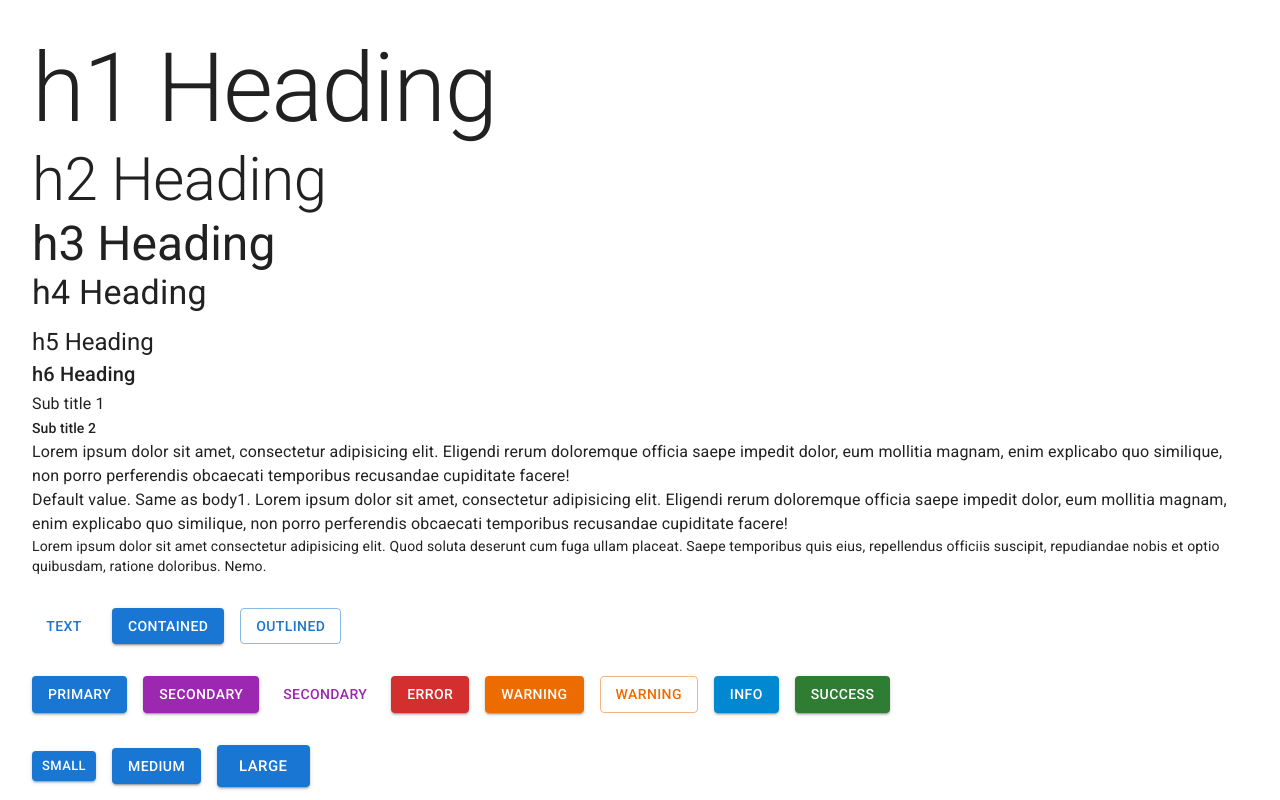
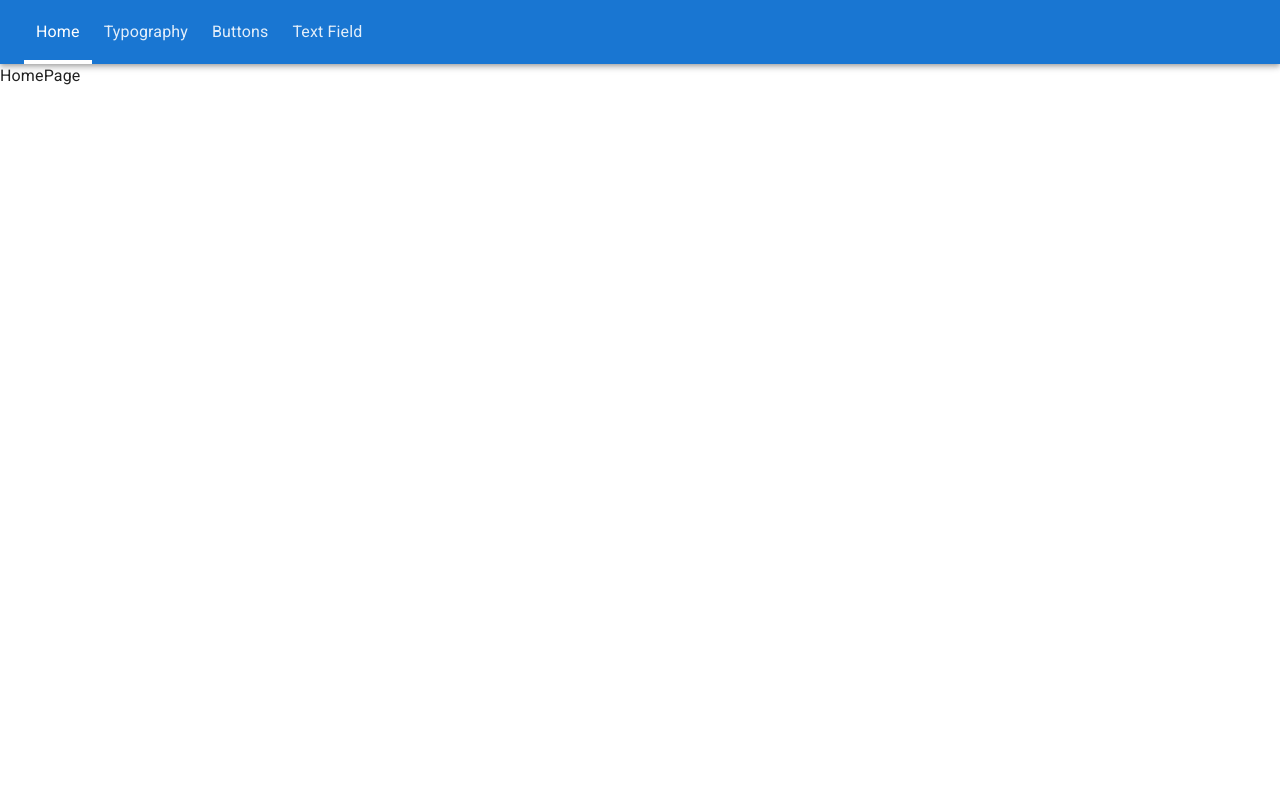
Before and after one commit to MariusDevelops/react-ts-mui, a React (Vite) app: page / in a window 1280 px wide. Shown: the top 800 px of the page. Built offline with nearby package versions, Linux system fonts and the light colour scheme.

Commit message:
feat: navigation bar

```diff
--- a/package.json
+++ b/package.json
@@ -15,6 +15,7 @@
     "@mui/material": "^5.11.7",
     "react": "^18.2.0",
     "react-dom": "^18.2.0",
+    "react-router-dom": "^6.8.1",
     "vite-tsconfig-paths": "^4.0.5"
   },
   "devDependencies": {
--- a/src/app.tsx
+++ b/src/app.tsx
@@ -1,16 +1,21 @@
 import React from 'react';
-import TypographyPage from 'pages/typography-page';
-import ButtonPage from 'pages/button-page';
-import TextFieldPage from 'pages/text-field-page';
-import { Box } from '@mui/material';
+import router from 'navigation/router';
+import { RouterProvider } from 'react-router-dom';
+// import TypographyPage from 'pages/typography-page';
+// import ButtonPage from 'pages/button-page';
+// import TextFieldPage from 'pages/text-field-page';
+// import { Box } from '@mui/material';
 
 const App = () => (
-  <Box sx={{ m: 4 }}>
-    <TypographyPage />
-    <ButtonPage />
-    <TextFieldPage />
-  </Box>
-
+  <RouterProvider router={router} />
 );
 
+// const App = () => (
+//   <Box sx={{ m: 4 }}>
+//     <TypographyPage />
+//     <ButtonPage />
+//     <TextFieldPage />
+//   </Box>
+// );
+
 export default App;
--- /dev/null
+++ b/src/components/layouts/navbar-layout/index.tsx
@@ -0,0 +1,15 @@
+import { Box } from '@mui/material';
+import React from 'react';
+import { Outlet } from 'react-router-dom';
+import Navbar from './navbar';
+
+const NavbarLayout = () => (
+  <Box component="div">
+    <Navbar />
+    <Box component="main">
+      <Outlet />
+    </Box>
+  </Box>
+);
+
+export default NavbarLayout;
--- /dev/null
+++ b/src/components/layouts/navbar-layout/navbar/index.tsx
@@ -0,0 +1,23 @@
+import React from 'react';
+import { AppBar, Toolbar } from '@mui/material';
+import routes from 'navigation/routes';
+import NavbarLink from './navbar-link';
+
+const linksData = [
+  { link: routes.HomePage, text: 'Home' },
+  { link: routes.TypographyPage, text: 'Typography' },
+  { link: routes.ButtonPage, text: 'Buttons' },
+  { link: routes.TextFieldPage, text: 'Text Field' },
+];
+
+const Navbar = () => (
+  <AppBar position="sticky">
+    <Toolbar>
+      {linksData.map(({ link, text }) => (
+        <NavbarLink key={link} to={link}>{text}</NavbarLink>
+      ))}
+    </Toolbar>
+  </AppBar>
+);
+
+export default Navbar;
--- /dev/null
+++ b/src/components/layouts/navbar-layout/navbar/navbar-link.tsx
@@ -0,0 +1,24 @@
+import { alpha, styled } from '@mui/material';
+import { NavLink } from 'react-router-dom';
+
+const NavbarLink = styled(NavLink)(({ theme }) => ({
+  alignSelf: 'stretch',
+  display: 'inline-grid',
+  placeItems: 'center',
+  padding: theme.spacing(0, 1.5),
+  textDecoration: 'none',
+  color: alpha(
+    theme.palette.common.white,
+    1 - theme.palette.action.focusOpacity,
+  ),
+  cursor: 'pointer',
+  '&:hover': {
+    backgroundColor: theme.palette.primary.dark,
+  },
+  '&.active': {
+    boxShadow: `inset 0 -4px 0 0 ${theme.palette.common.white}`,
+    color: theme.palette.common.white,
+  },
+}));
+
+export default NavbarLink;
--- /dev/null
+++ b/src/navigation/router.tsx
@@ -0,0 +1,35 @@
+import React from 'react';
+import { createBrowserRouter } from 'react-router-dom';
+import HomePage from 'pages/home-page';
+import TypographyPage from 'pages/typography-page';
+import ButtonPage from 'pages/button-page';
+import TextFieldPage from 'pages/text-field-page';
+import NavbarLayout from 'components/layouts/navbar-layout';
+import routes from './routes';
+
+const router = createBrowserRouter([
+  {
+    path: '/',
+    element: <NavbarLayout />,
+    children: [
+      {
+        path: routes.HomePage,
+        element: <HomePage />,
+      },
+      {
+        path: routes.TypographyPage,
+        element: <TypographyPage />,
+      },
+      {
+        path: routes.ButtonPage,
+        element: <ButtonPage />,
+      },
+      {
+        path: routes.TextFieldPage,
+        element: <TextFieldPage />,
+      },
+    ],
+  },
+]);
+
+export default router;
--- /dev/null
+++ b/src/navigation/routes.ts
@@ -0,0 +1,8 @@
+const routes = {
+  HomePage: '/',
+  TypographyPage: '/typography',
+  ButtonPage: '/buttons',
+  TextFieldPage: '/textfield',
+} as const;
+
+export default routes;
--- /dev/null
+++ b/src/pages/home-page.tsx
@@ -0,0 +1,9 @@
+import React from 'react';
+
+const HomePage = () => {
+  return (
+    <div>HomePage</div>
+  );
+};
+
+export default HomePage;
```
Also changed, not shown: 1 other file (tests, documents, lock files or other folders).
